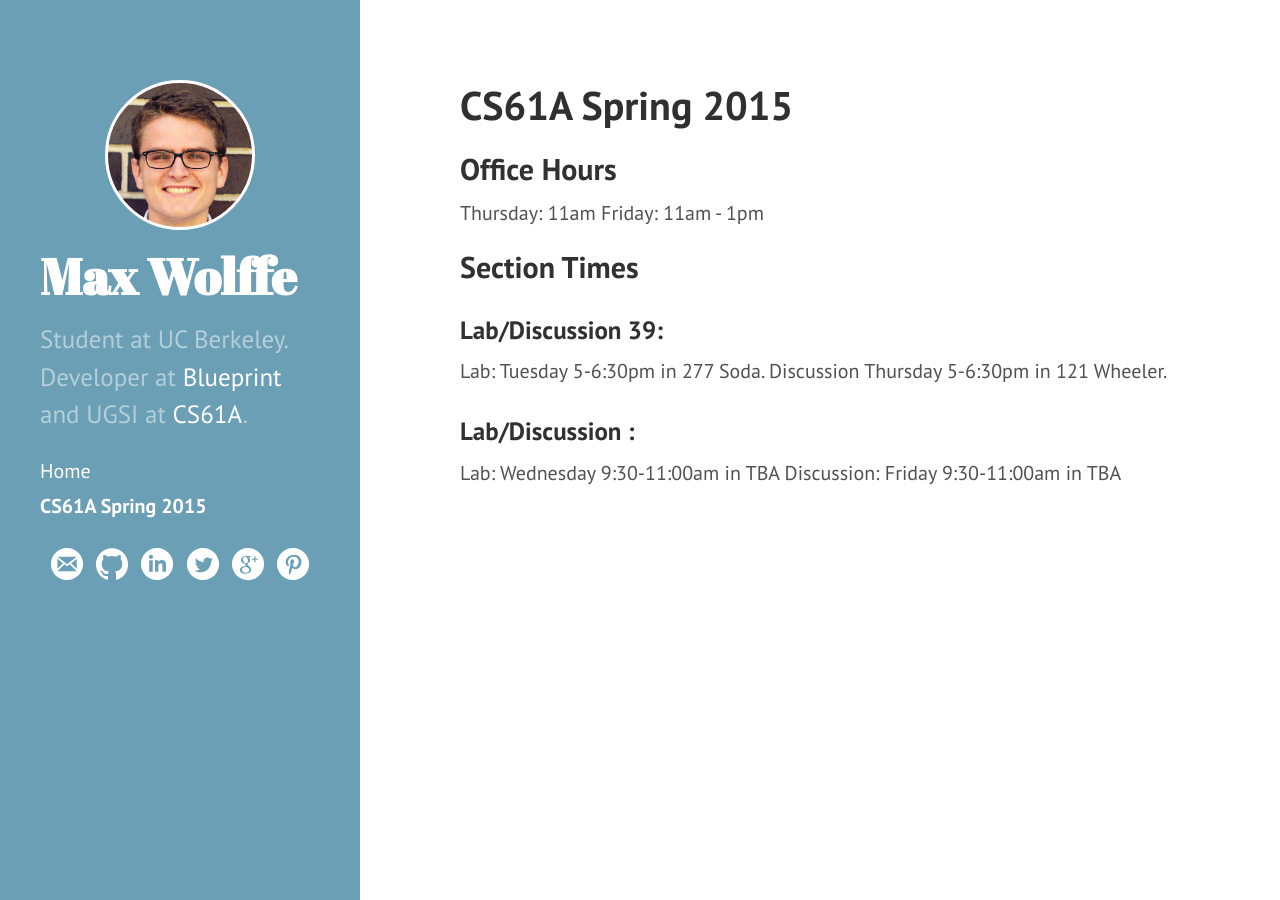
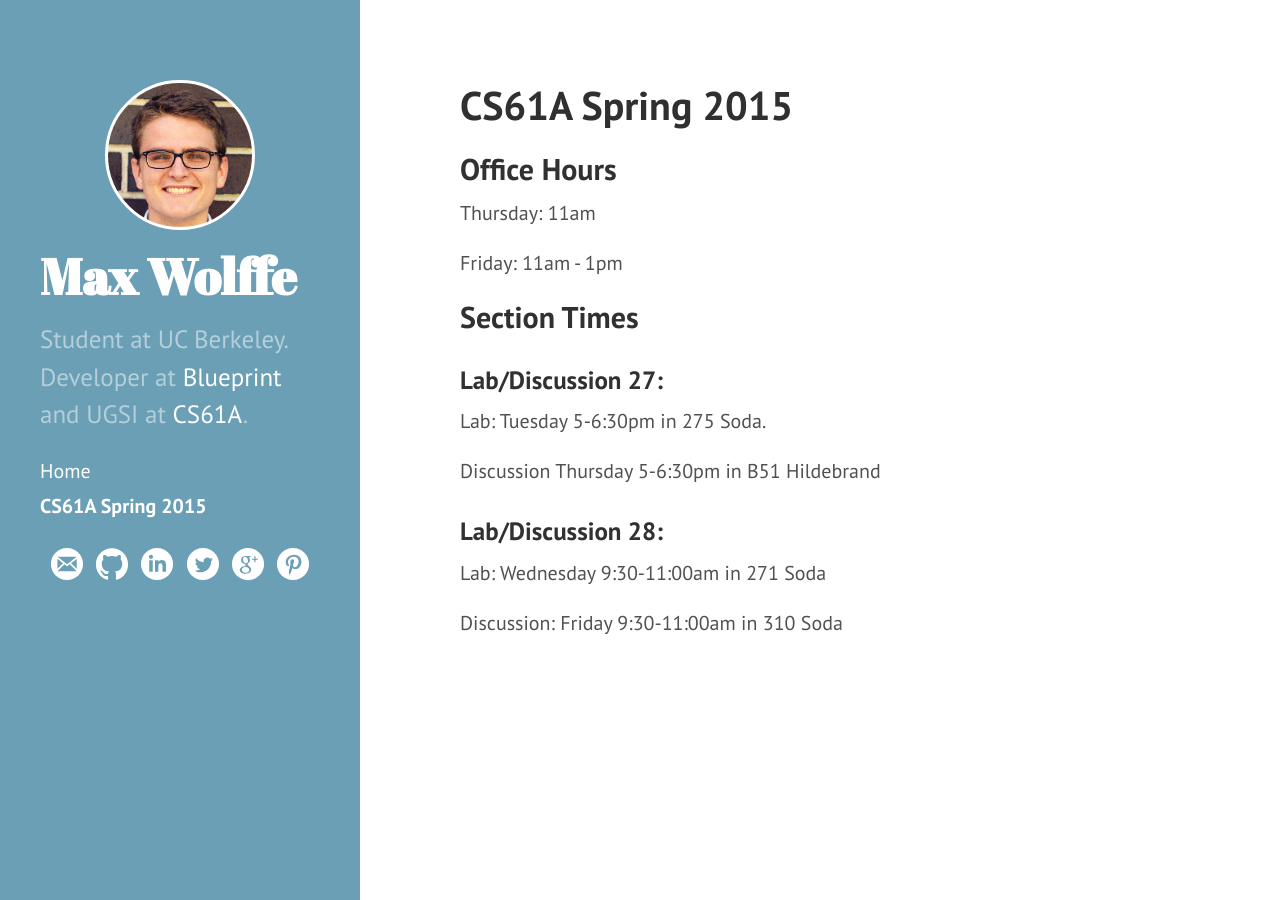
Before and after one commit to maxwolffe/maxwolffe.github.io, a Jekyll site: the page built from cs61a.md, in a window 1280 px wide. Built offline with Jekyll 4.4.1, drawn with Linux system fonts in a browser that asks for light colours; Markdown is read by kramdown in place of the engine named in the settings.

Commit message:
add correct section information

```diff
--- a/cs61a.md
+++ b/cs61a.md
@@ -6,16 +6,19 @@ title: CS61A Spring 2015
 ## Office Hours
 
 Thursday: 11am
+
 Friday: 11am - 1pm
 
 ## Section Times
 
-### Lab/Discussion 39:
+### Lab/Discussion 27:
 
-Lab: Tuesday 5-6:30pm in 277 Soda.
-Discussion Thursday 5-6:30pm in 121 Wheeler.
+Lab: Tuesday 5-6:30pm in 275 Soda.
 
-### Lab/Discussion :
+Discussion Thursday 5-6:30pm in B51 Hildebrand
 
-Lab: Wednesday 9:30-11:00am in TBA
-Discussion: Friday 9:30-11:00am in TBA
+### Lab/Discussion 28:
+
+Lab: Wednesday 9:30-11:00am in 271 Soda
+
+Discussion: Friday 9:30-11:00am in 310 Soda
```
